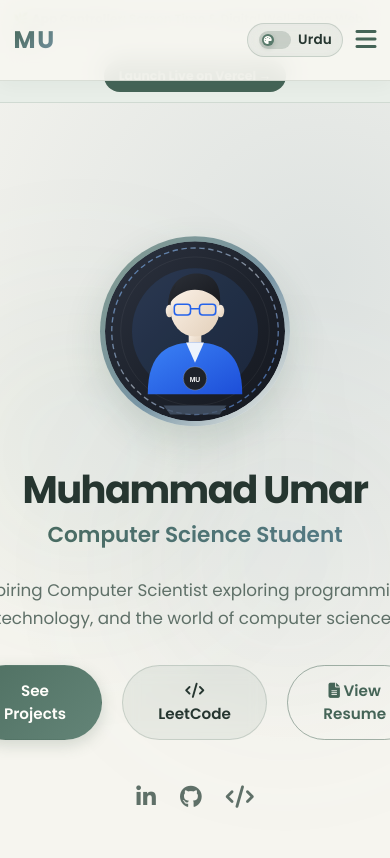
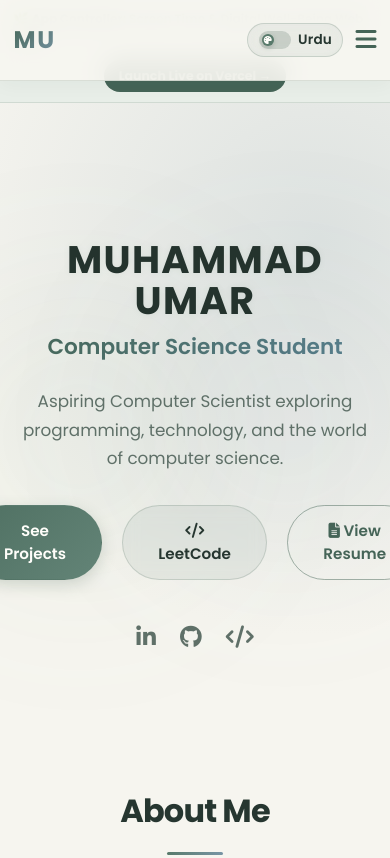
Before and after one commit to mohammadumarjawad64-web/Muhammad-Umar-portfolio, a website: page index.html in a window 390 px wide. Shown: the top 858 px of the page. Drawn offline with Linux system fonts and the light colour scheme; a web font is replaced by a local one.

Commit message:
Replace hero portrait with animated name

```diff
--- a/index.html
+++ b/index.html
@@ -60,25 +60,6 @@
                     </div>
                     <div class="social-links" id="social-links">
                         <!-- Dynamic -->
-                    </div>
-                </div>
-                <div class="hero-avatar-container">
-                    <div class="hero-avatar-wrapper">
-                        <img id="hero-image" src="images/profile.svg" alt="" class="hero-avatar-img" onerror="this.style.display='none'; document.getElementById('avatar-svg-fallback').style.display='block';">
-                        <svg id="avatar-svg-fallback" class="hero-avatar-svg" viewBox="0 0 400 400" style="display: none; width: 100%; height: 100%; border-radius: 50%;" xmlns="http://www.w3.org/2000/svg">
-                            <defs>
-                                <linearGradient id="fbBg" x1="0%" y1="0%" x2="100%" y2="100%">
-                                    <stop offset="0%" stop-color="#2d3340"/>
-                                    <stop offset="100%" stop-color="#14171e"/>
-                                </linearGradient>
-                            </defs>
-                            <rect width="400" height="400" rx="200" fill="url(#fbBg)"/>
-                            <circle cx="200" cy="200" r="175" fill="none" stroke="rgba(255,255,255,0.18)" stroke-width="3"/>
-                            <circle cx="200" cy="150" r="55" fill="#f1f5f9"/>
-                            <path d="M100 330 C100 240, 145 220, 200 220 C255 220, 300 240, 300 330 Z" fill="#3b82f6"/>
-                            <circle cx="200" cy="295" r="26" fill="#1e222a" stroke="#fff" stroke-width="2"/>
-                            <text x="200" y="303" font-family="'Poppins', Arial, sans-serif" font-size="15" font-weight="700" fill="#ffffff" text-anchor="middle">MU</text>
-                        </svg>
                     </div>
                 </div>
             </div>
--- a/style.css
+++ b/style.css
@@ -221,47 +221,6 @@ nav {
     z-index: 2;
 }
 
-.hero-avatar-container {
-    flex-shrink: 0;
-    display: flex;
-    justify-content: center;
-    align-items: center;
-    z-index: 2;
-}
-
-.hero-avatar-wrapper {
-    width: 270px;
-    height: 270px;
-    position: relative;
-    border-radius: 50%;
-    padding: 5px;
-    background: linear-gradient(135deg, #3b82f6 0%, #0d1527 50%, #ffffff 100%);
-    box-shadow: 0 0 45px rgba(59, 130, 246, 0.3), 0 15px 35px rgba(0, 0, 0, 0.6);
-    animation: avatarFloat 6s ease-in-out infinite;
-    display: flex;
-    align-items: center;
-    justify-content: center;
-    overflow: hidden;
-}
-
-.hero-avatar-img,
-.hero-avatar-svg {
-    width: 100%;
-    height: 100%;
-    border-radius: 50%;
-    object-fit: cover;
-    display: block;
-}
-
-@keyframes avatarFloat {
-    0%, 100% {
-        transform: translateY(0);
-    }
-    50% {
-        transform: translateY(-12px);
-    }
-}
-
 .hero-section h1 {
     font-size: clamp(3rem, 4.5vw, 4.6rem);
     font-weight: 700;
@@ -1150,10 +1109,6 @@ footer p {
     }
     .social-links {
         justify-content: center;
-    }
-    .hero-avatar-wrapper {
-        width: 230px;
-        height: 230px;
     }
     .hero-section h1 {
         font-size: 3rem;
@@ -1190,10 +1145,6 @@ footer p {
     .headline {
         font-size: 1.05rem;
     }
-    .hero-avatar-wrapper {
-        width: 190px;
-        height: 190px;
-    }
     .projects-grid {
         grid-template-columns: 1fr;
     }
@@ -1523,11 +1474,6 @@ header {
     background-clip: text;
 }
 
-.hero-avatar-wrapper {
-    background: var(--avatar-gradient);
-    box-shadow: 0 14px 36px rgba(56, 91, 72, 0.17);
-}
-
 .btn-primary {
     color: var(--button-text);
     background: var(--gradient-navy);
@@ -1770,3 +1716,40 @@ a:focus-visible {
     outline: 3px solid var(--border-focus);
     outline-offset: 3px;
 }
+
+.hero-layout {
+    justify-content: flex-start;
+}
+
+.hero-content {
+    width: 100%;
+    max-width: 960px;
+}
+
+.hero-section h1 {
+    color: var(--text-main);
+    text-transform: uppercase;
+    letter-spacing: 0.035em;
+    animation: nameGlow 4.2s ease-in-out infinite;
+    will-change: filter, text-shadow;
+}
+
+@keyframes nameGlow {
+    0%, 100% {
+        filter: brightness(0.88);
+        text-shadow: 0 0 0 rgba(88, 122, 107, 0);
+    }
+    50% {
+        filter: brightness(1.08);
+        text-shadow: 0 0 20px rgba(88, 122, 107, 0.26);
+    }
+}
+
+@media (prefers-reduced-motion: reduce) {
+    .hero-section h1 {
+        animation: none;
+        filter: none;
+        text-shadow: 0 0 10px rgba(88, 122, 107, 0.12);
+        will-change: auto;
+    }
+}
```
